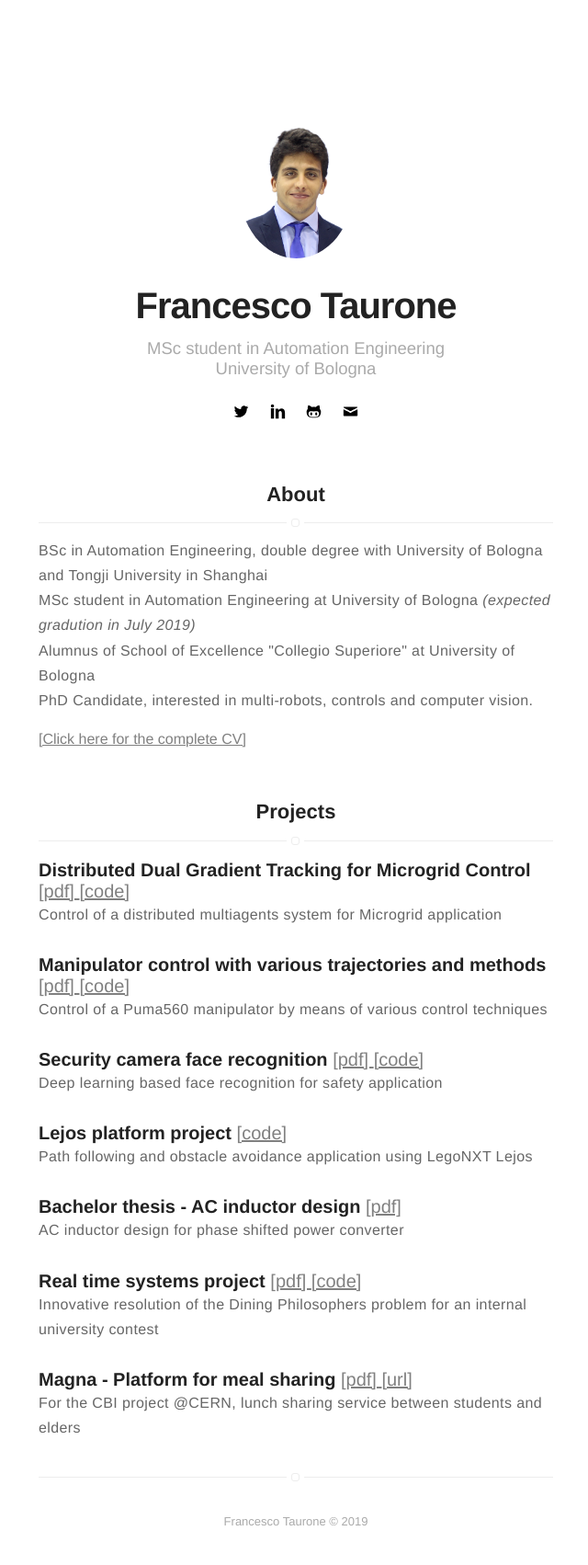
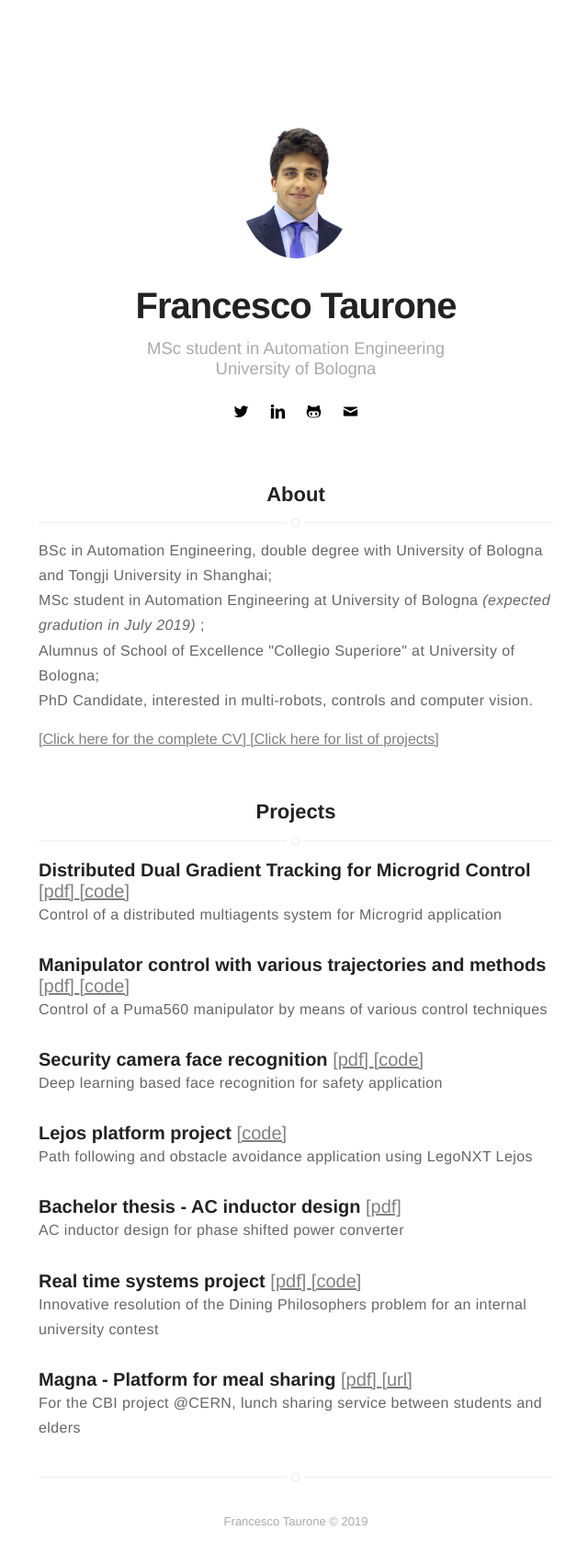
Before and after one commit to francescotaurone/francescotaurone.github.io, a Jekyll site: the page built from index.html, in a window 1280 px wide. Shown: the whole page at 92% size, without its empty margins (318-958 px from the left). Built offline with Jekyll 4.4.1, drawn with Linux system fonts in a browser that asks for light colours.

Commit message:
Update about.html

```diff
--- a/_includes/about.html
+++ b/_includes/about.html
@@ -1,10 +1,13 @@
 <p>
-  BSc in Automation Engineering, double degree with University of Bologna and Tongji University in Shanghai <br>
-  MSc student in Automation Engineering at University of Bologna <i>(expected gradution in July 2019) </i> <br>
-  Alumnus of School of Excellence "Collegio Superiore" at University of Bologna <br>
+  BSc in Automation Engineering, double degree with University of Bologna and Tongji University in Shanghai; <br>
+  MSc student in Automation Engineering at University of Bologna <i>(expected gradution in July 2019) </i>; <br>
+  Alumnus of School of Excellence "Collegio Superiore" at University of Bologna; <br>
   PhD Candidate, interested in multi-robots, controls and computer vision. <br>
  </p>
 
   <a class="url"  href=" /documents/Curriculum_vitae_Francesco_Taurone_eng.pdf ">
   [Click here for the complete CV]
   </a>
+  <a class="url"  href=" https://github.com/francescotaurone/Projects ">
+  [Click here for list of projects]
+  </a>
```
